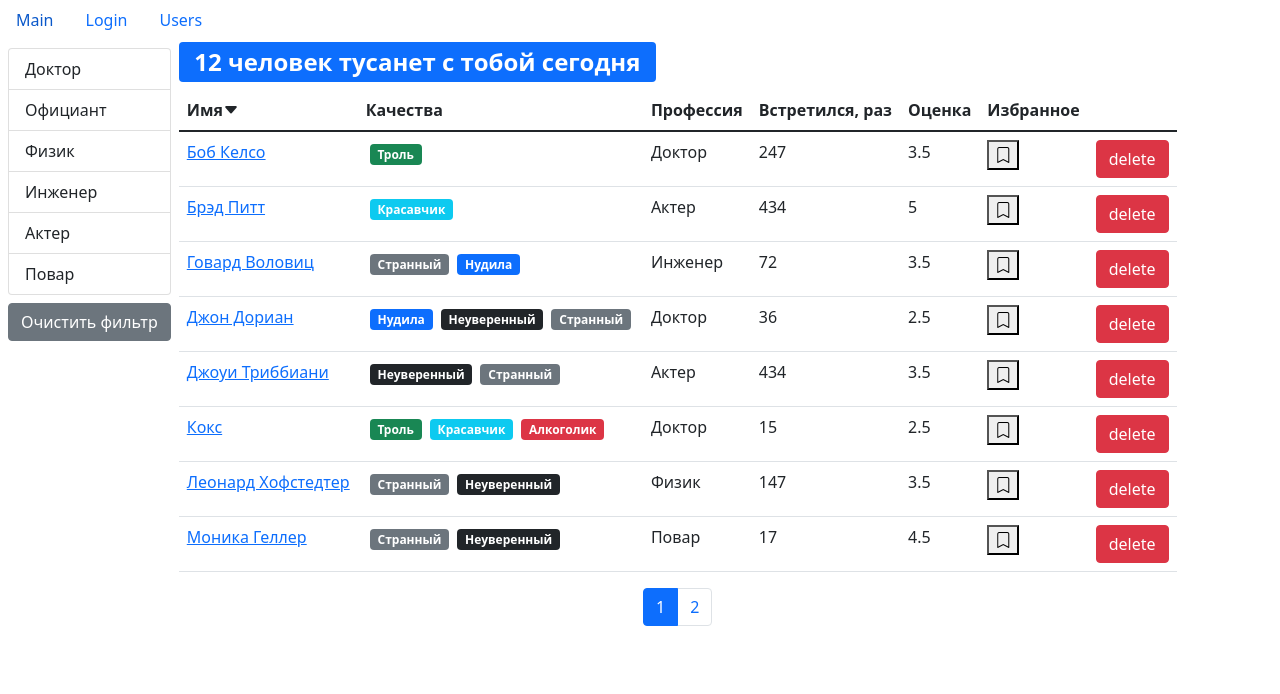
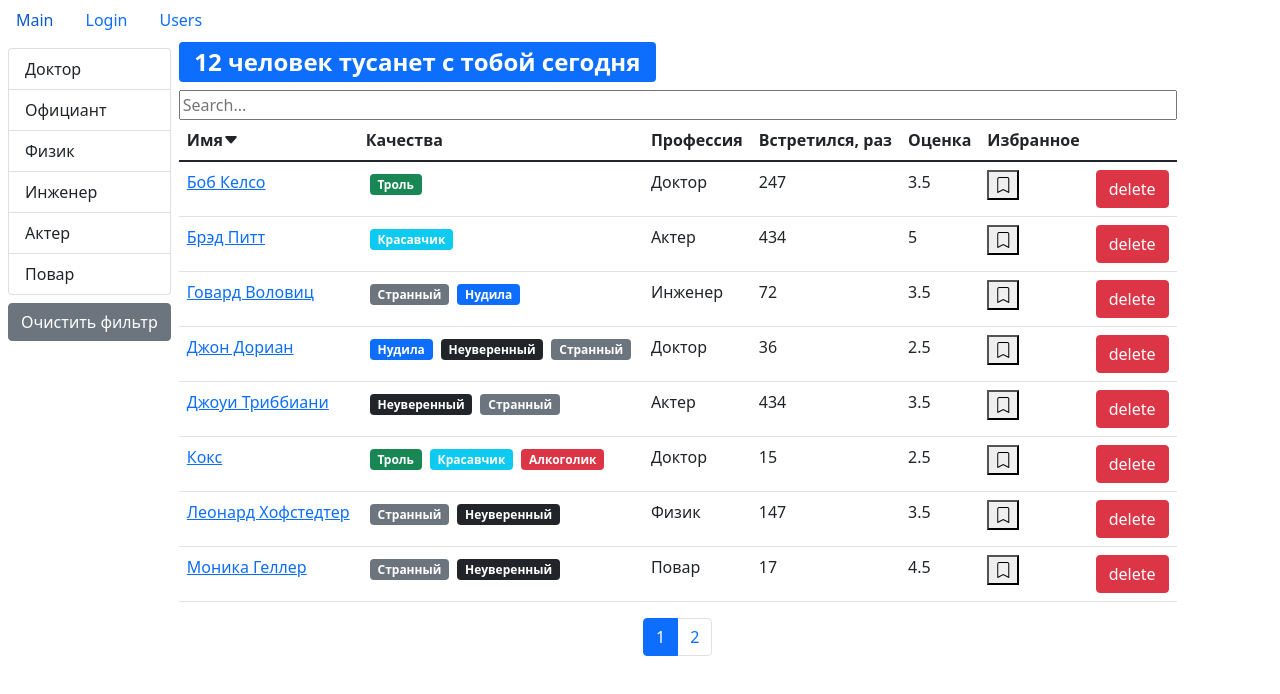
Before and after one commit to Im-Myxa/fast-company, a React (Create React App) app: page /users in a window 1280 px wide. Shown: the top 694 px of the page. Built offline with nearby package versions, Linux system fonts and the light colour scheme.

Commit message:
add search query

```diff
--- /dev/null
+++ b/src/app/component/searchString.jsx
@@ -0,0 +1,21 @@
+import React from "react";
+import PropTypes from "prop-types";
+
+const SearchString = ({ handleSearch }) => {
+    return (
+        <form>
+            <input
+                type="text"
+                placeholder="Search..."
+                className="w-100"
+                onChange={handleSearch}
+            />
+        </form>
+    );
+};
+
+SearchString.propTypes = {
+    handleSearch: PropTypes.func.isRequired
+};
+
+export default SearchString;
--- a/src/app/component/usersList.jsx
+++ b/src/app/component/usersList.jsx
@@ -8,12 +8,14 @@ import UsersTable from "../component/usersTable";
 import GroupList from "../component/groupList";
 import API from "../api/index";
 import ShowStatus from "../component/showStatus";
+import SearchString from "./searchString";
 
 const UsersList = () => {
     const [currentPage, setCurrentPage] = useState(1);
     const [professions, setProfession] = useState();
     const [selectedProf, setSelectedProf] = useState();
     const [sortBy, setSortBy] = useState({ path: "name", order: "asc" });
+    const [searchQuery, setSearchQuery] = useState("");
 
     const pageSize = 8;
 
@@ -46,8 +48,14 @@ const UsersList = () => {
         setCurrentPage(1);
     }, [selectedProf]);
 
-    const handleProfessionSelect = item => {
+    const handleProfessionSelect = (item) => {
+        if (searchQuery !== "") setSearchQuery("");
         setSelectedProf(item);
+    };
+
+    const handleSerchQuery = (event) => {
+        setSelectedProf(undefined);
+        setSearchQuery(event.target.value);
     };
 
     const handlePageChange = (pageIndex) => {
@@ -60,16 +68,20 @@ const UsersList = () => {
 
     if (users) {
         const filteredUsers = selectedProf
-            ? users.filter(
-                (user) =>
-                    user.profession ===
-                    selectedProf
-            )
+            ? users.filter((user) => user.profession === selectedProf)
+            : searchQuery
+            ? users.filter((user) =>
+                  user.name.toLowerCase().includes(searchQuery.toLowerCase())
+              )
             : users;
 
         const count = filteredUsers.length;
 
-        const sortedUsers = _.orderBy(filteredUsers, [sortBy.path], [sortBy.order]);
+        const sortedUsers = _.orderBy(
+            filteredUsers,
+            [sortBy.path],
+            [sortBy.order]
+        );
 
         const userCrop = paginate(sortedUsers, currentPage, pageSize);
 
@@ -86,11 +98,19 @@ const UsersList = () => {
                             items={professions}
                             onItemSelect={handleProfessionSelect}
                         />
-                        <button className="btn btn-secondary mt-2" onClick={clearFilter}>Очистить фильтр</button>
+                        <button
+                            className="btn btn-secondary mt-2"
+                            onClick={clearFilter}
+                        >
+                            Очистить фильтр
+                        </button>
                     </div>
                 )}
                 <div className="d-flex flex-column">
                     <ShowStatus length={count} />
+
+                    <SearchString handleSearch={handleSerchQuery} />
+
                     {count > 0 && (
                         <UsersTable
                             users={userCrop}
```
